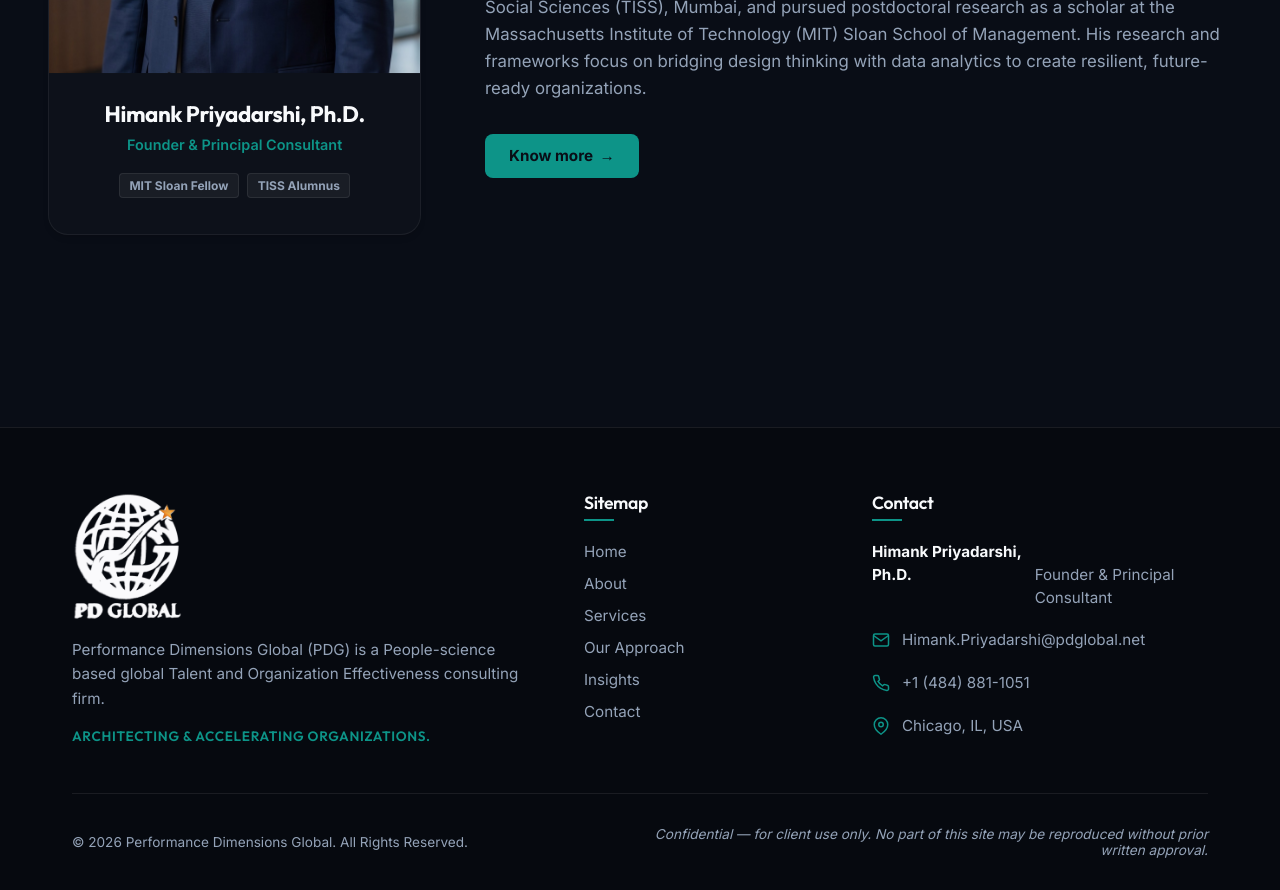
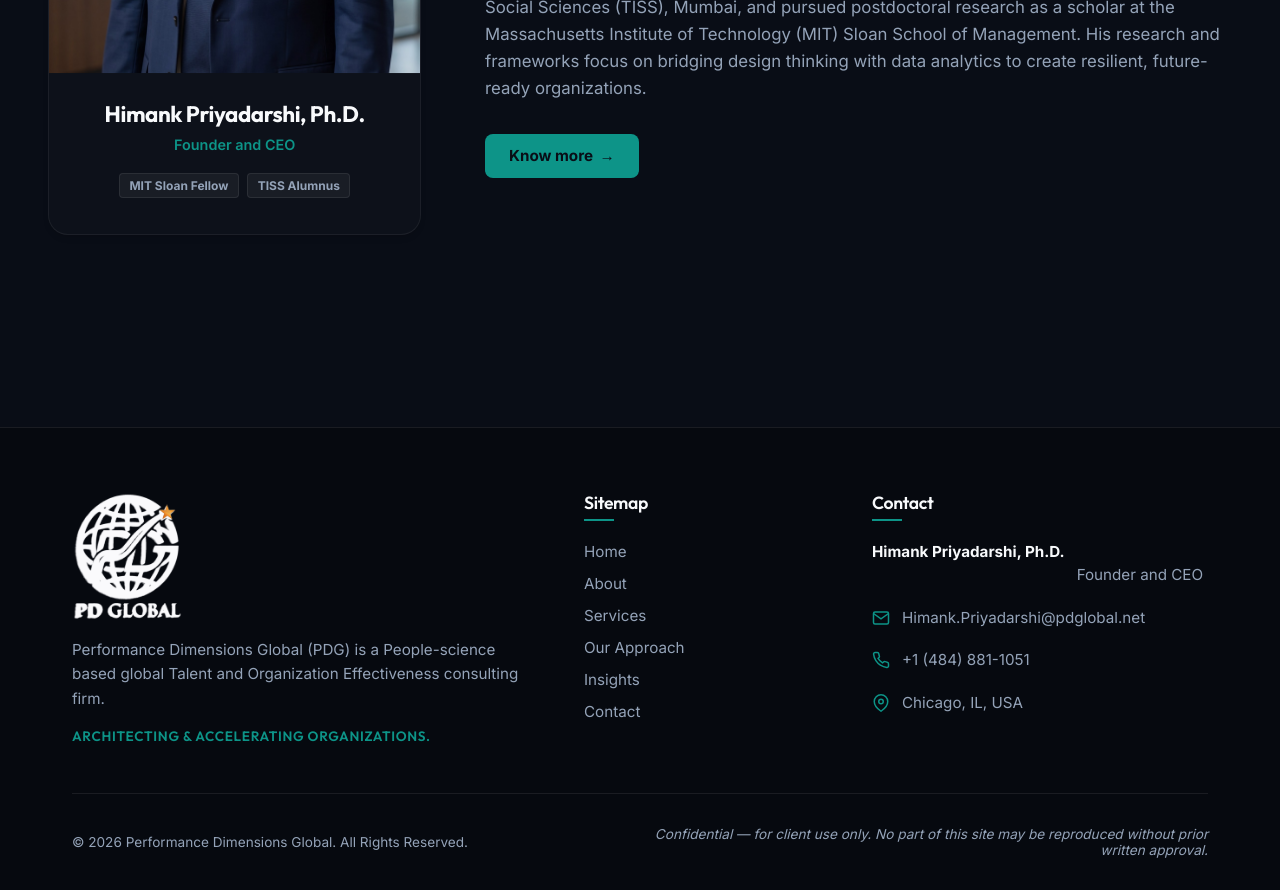
Before and after one commit to barada02/pdglobal, a Next.js app: page /about in a window 1280 px wide. Shown: the part 2760-3650 px from the top of the page. Built offline with nearby package versions, Linux system fonts and the light colour scheme.

Commit message:
feat: initialize core landing pages and layout components for Performance Dimensions Global website

```diff
--- a/src/app/about/page.tsx
+++ b/src/app/about/page.tsx
@@ -154,7 +154,7 @@
                 <div className={styles.bioPhotoFrame}>
                   <Image
                     src="/founder-portrait.jpg"
-                    alt="Himank Priyadarshi, Ph.D. — Founder & Principal Consultant, Performance Dimensions Global"
+                    alt="Himank Priyadarshi, Ph.D. — Founder and CEO, Performance Dimensions Global"
                     fill
                     sizes="(max-width: 900px) 100vw, 380px"
                     className={styles.bioPhoto}
@@ -163,7 +163,7 @@
                 </div>
                 <div className={styles.bioMeta}>
                   <h3 className={styles.founderName}>Himank Priyadarshi, Ph.D.</h3>
-                  <p className={styles.founderTitle}>Founder & Principal Consultant</p>
+                  <p className={styles.founderTitle}>Founder and CEO</p>
                   <div className={styles.badgeList}>
                     <span className={styles.bioBadge}>MIT Sloan Fellow</span>
                     <span className={styles.bioBadge}>TISS Alumnus</span>
--- a/src/app/contact/ContactClient.tsx
+++ b/src/app/contact/ContactClient.tsx
@@ -91,7 +91,7 @@
                     </div>
                     <div className={styles.itemText}>
                       <strong>Himank Priyadarshi, Ph.D.</strong>
-                      <span>Founder & Principal Consultant</span>
+                      <span>Founder and CEO</span>
                     </div>
                   </div>
 
--- a/src/app/founder/page.tsx
+++ b/src/app/founder/page.tsx
@@ -10,7 +10,7 @@
 export const metadata: Metadata = {
   title: "Dr. Himank Priyadarshi | Founder, Performance Dimensions Global",
   description:
-    "Dr. Himank Priyadarshi, Ph.D. (TISS Mumbai; Post-doctoral, MIT Sloan) — Founder & Principal Consultant of Performance Dimensions Global. 30+ years in Talent Management, Organization Development, People Analytics, and AI-Powered Workforce Strategy.",
+    "Dr. Himank Priyadarshi, Ph.D. (TISS Mumbai; Post-doctoral, MIT Sloan) — Founder and CEO of Performance Dimensions Global. 30+ years in Talent Management, Organization Development, People Analytics, and AI-Powered Workforce Strategy.",
 };
 
 const expertise = [
@@ -196,7 +196,7 @@
                 <div className={styles.heroPortraitFrame}>
                   <Image
                     src="/founder-portrait.jpg"
-                    alt="Dr. Himank Priyadarshi, Founder & Principal Consultant, Performance Dimensions Global"
+                    alt="Dr. Himank Priyadarshi, Founder and CEO, Performance Dimensions Global"
                     fill
                     sizes="(max-width: 900px) 100vw, 420px"
                     className={styles.heroPortrait}
@@ -206,7 +206,7 @@
               </Reveal>
 
               <Reveal delay={100} className={styles.heroContent}>
-                <span className={styles.eyebrow}>Founder &amp; Principal Consultant</span>
+                <span className={styles.eyebrow}>Founder and CEO</span>
                 <h1 className={styles.heroName}>Dr. Himank Priyadarshi</h1>
                 <p className={styles.heroCredentials}>
                   Ph.D., Tata Institute of Social Sciences (TISS), Mumbai &middot; Post-Doctoral, Sloan School of Management, MIT, Boston &mdash; Industrial &amp; Organizational Psychology
--- a/src/app/layout.tsx
+++ b/src/app/layout.tsx
@@ -66,7 +66,7 @@
   founder: {
     "@type": "Person",
     name: "Himank Priyadarshi, Ph.D.",
-    jobTitle: "Founder & Principal Consultant",
+    jobTitle: "Founder and CEO",
     alumniOf: [
       { "@type": "CollegeOrUniversity", name: "Tata Institute of Social Sciences" },
       { "@type": "CollegeOrUniversity", name: "MIT Sloan School of Management" },
--- a/src/app/page.tsx
+++ b/src/app/page.tsx
@@ -76,7 +76,7 @@
                         className={styles.quoteAvatarImg}
                       />
                     </span>
-                    <p className={styles.quoteAuthor}>Himank Priyadarshi, Ph.D. — Founder & Principal Consultant</p>
+                    <p className={styles.quoteAuthor}>Himank Priyadarshi, Ph.D. — Founder and CEO</p>
                   </div>
                 </div>
 
--- a/src/components/Footer.tsx
+++ b/src/components/Footer.tsx
@@ -51,7 +51,7 @@
             <h4 className={styles.title}>Contact</h4>
             <p className={styles.contactItem}>
               <strong>Himank Priyadarshi, Ph.D.</strong><br />
-              Founder & Principal Consultant
+              Founder and CEO
             </p>
             <p className={styles.contactItem}>
               <svg className={styles.icon} viewBox="0 0 24 24" fill="none" stroke="currentColor" strokeWidth="2">
```
